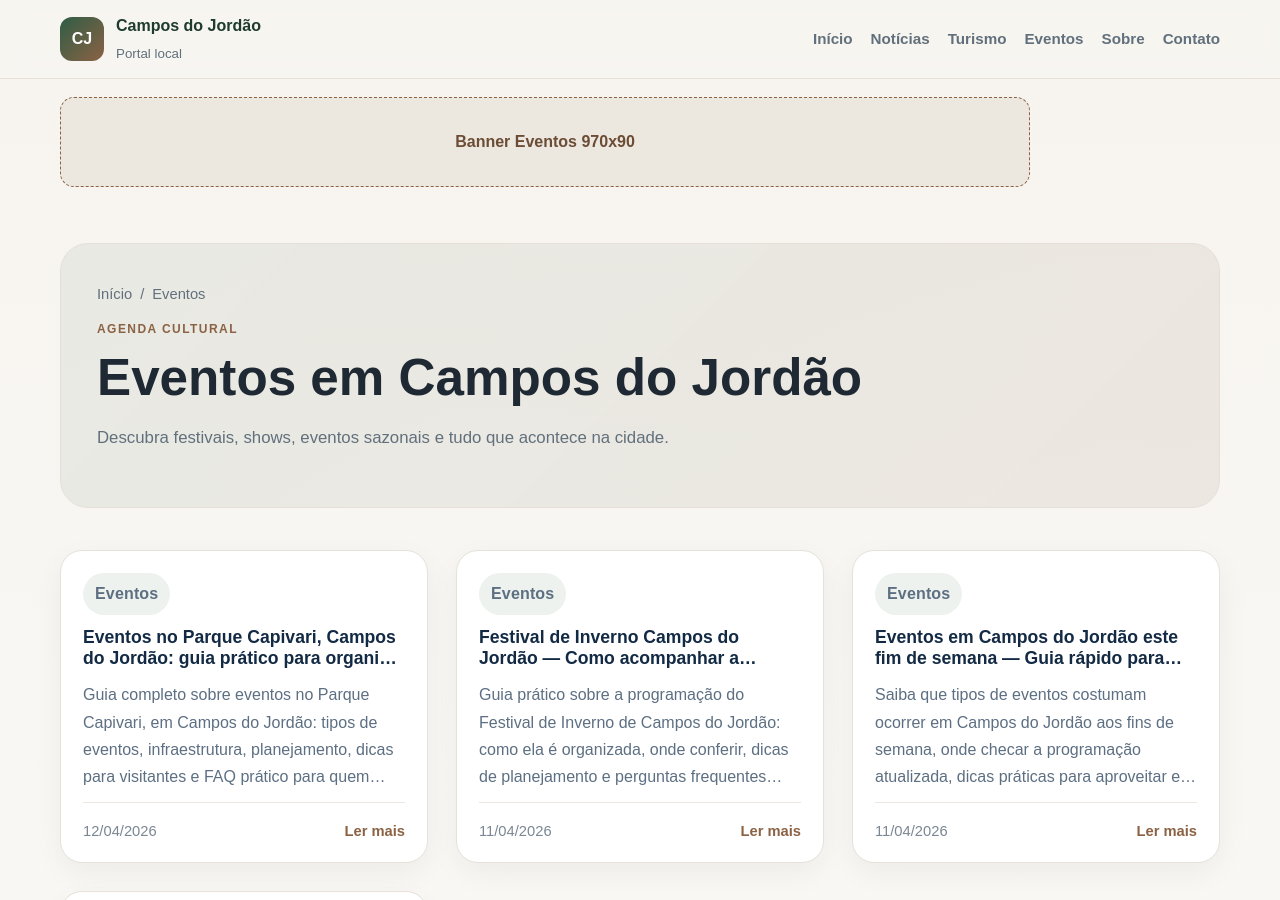
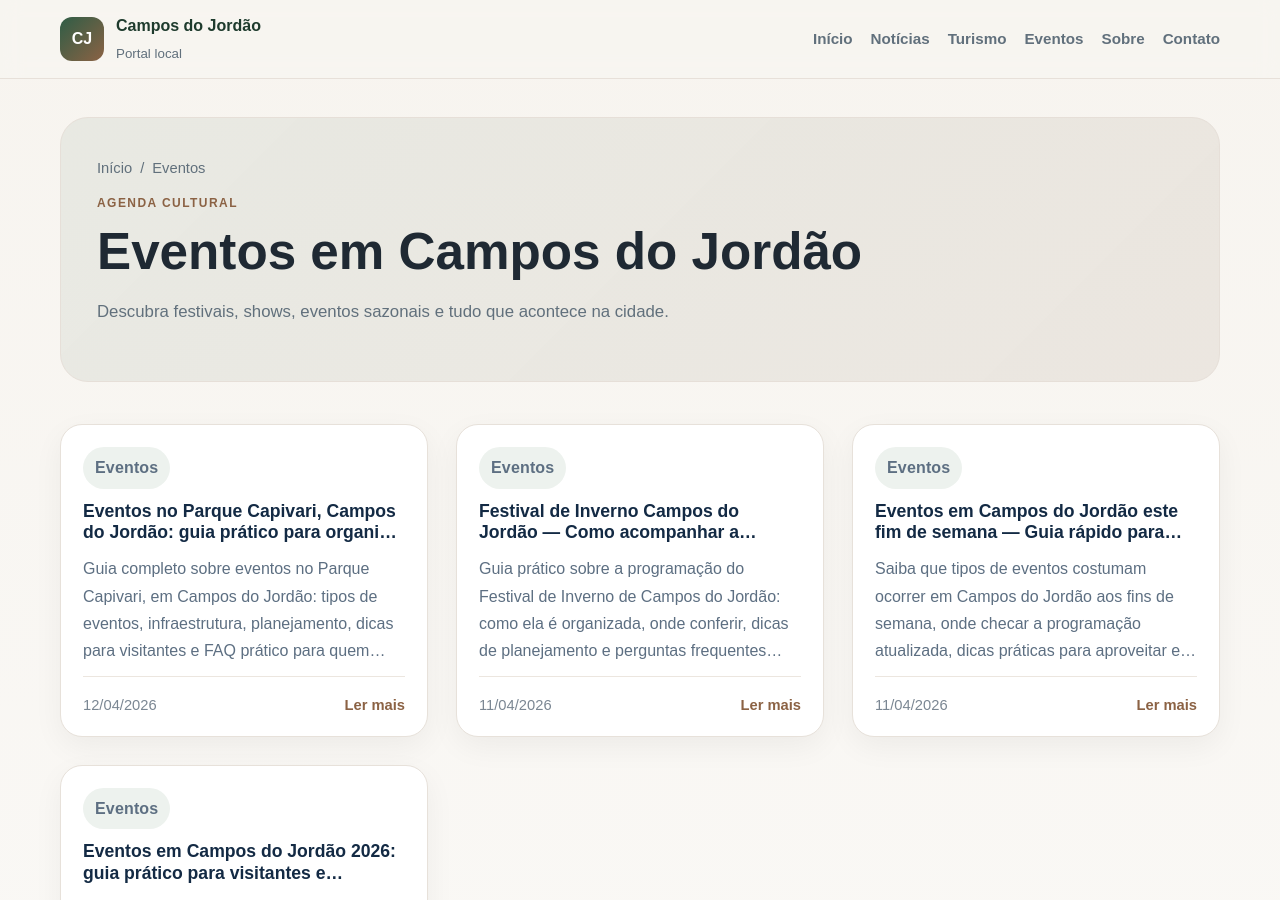
Before and after one commit to projetocamposdojordao/projetocamposdojordao.github.io, a Jekyll site: the page built from eventos.md, in a window 1280 px wide and 900 px high. Built offline with Jekyll 4.4.1, drawn with Linux system fonts in a browser that asks for light colours.

Commit message:
Update eventos.md

```diff
--- a/eventos.md
+++ b/eventos.md
@@ -5,13 +5,7 @@
 description: Agenda cultural e eventos em Campos do Jordão.
 ---
 
-<section class="top-ad">
-  <div class="container">
-    <a href="#" class="ad-box ad-box--top">
-      <span>Banner Eventos 970x90</span>
-    </a>
-  </div>
-</section>
+
 
 <section class="page-hero compact">
   <div class="container">
```
